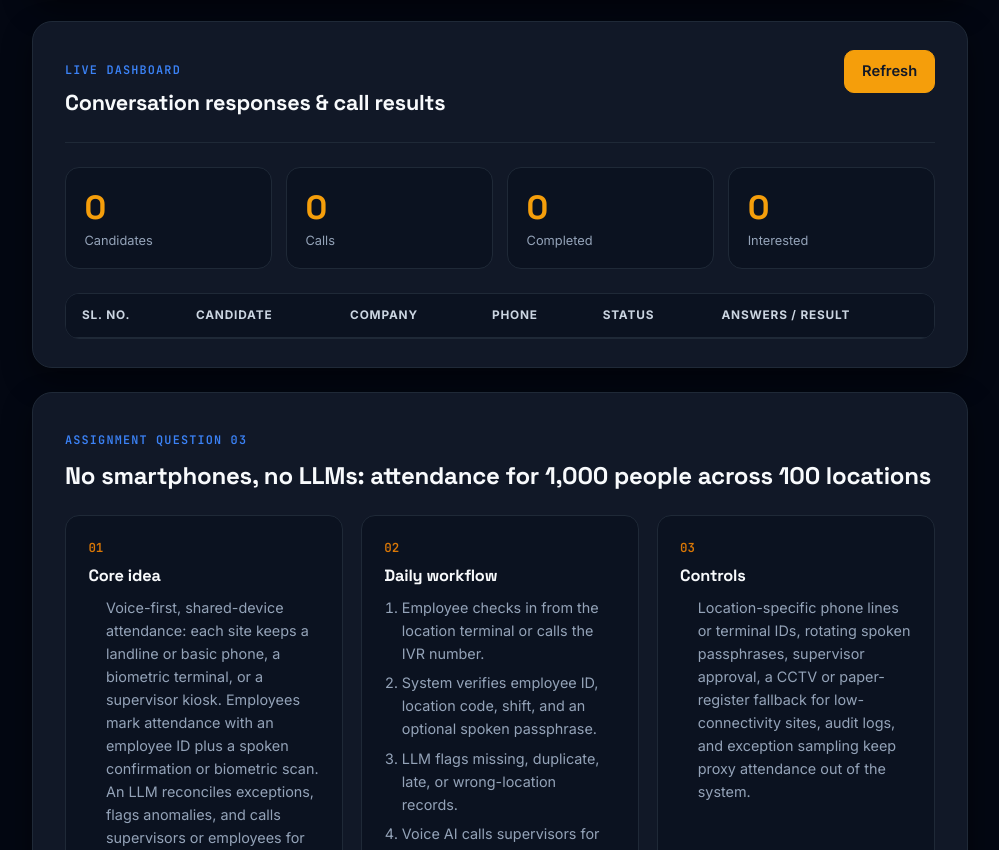
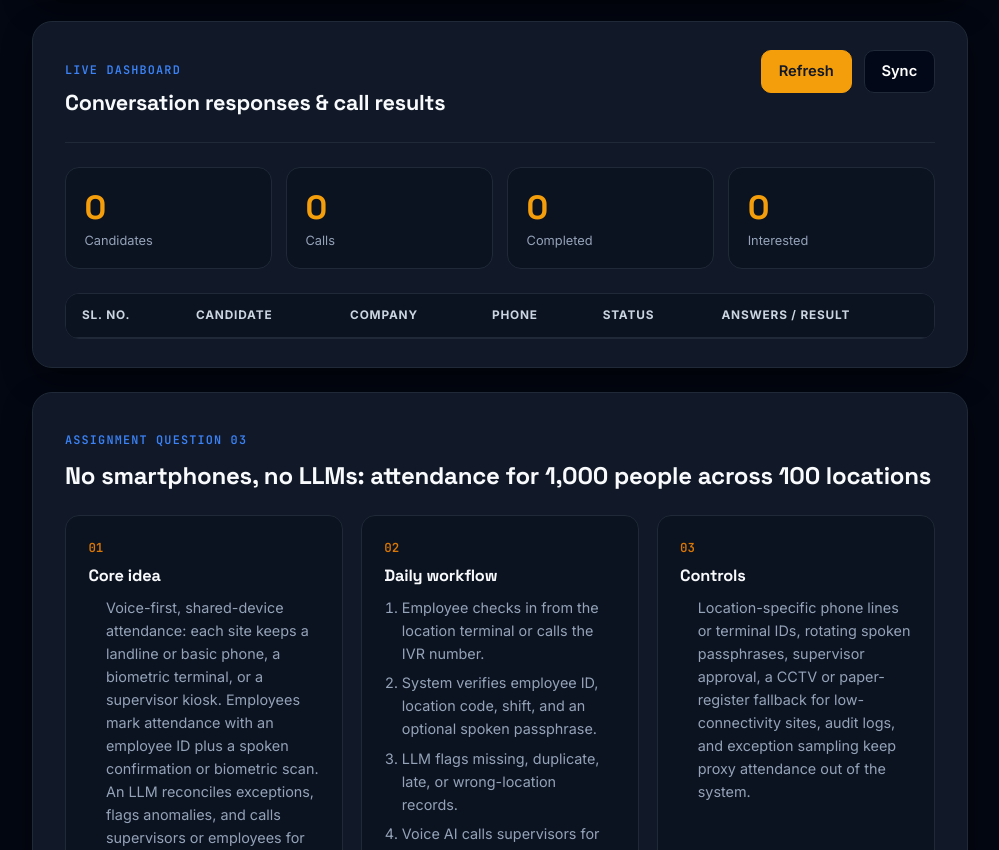
Before and after one commit to VinodPatgar02/Voice-Agents, a website: page public/index.html in a window 1280 px wide. Shown: the part 2034-2884 px from the top of the page, without its empty margins (276-1275 px from the left). Drawn offline with Linux system fonts and the light colour scheme; no server answers.

Commit message:
Sync fix

```diff
--- a/public/index.html
+++ b/public/index.html
@@ -149,6 +149,7 @@
             </div>
             <div class="button-row">
               <button id="refreshDashboardBtn" class="primary">Refresh</button>
+               <button id="syncCallsBtn">Sync</button>
             </div>
           </div>
           <div class="stats">
```
